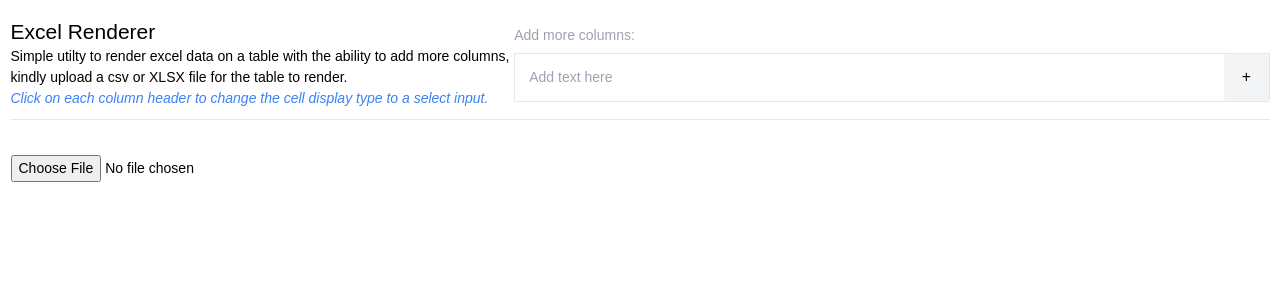
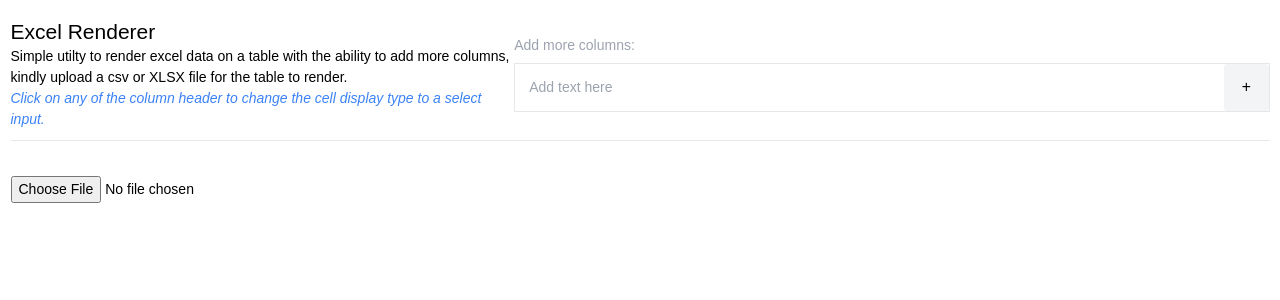
Before and after one commit to addegbenga/render-excel-to-table, a React (Vite) app: page / in a window 1280 px wide. Shown: the top 300 px of the page. Built offline with nearby package versions, Linux system fonts and the light colour scheme.

Commit message:
feat: added more desc

```diff
--- a/src/index.tsx
+++ b/src/index.tsx
@@ -90,8 +90,8 @@
               to render.
             </p>
             <span className="text-blue-500 italic">
-              Click on each column header to change the cell display type to a
-              select input.
+              Click on any of the column header to change the cell display type
+              to a select input.
             </span>
           </div>
         </div>
```
